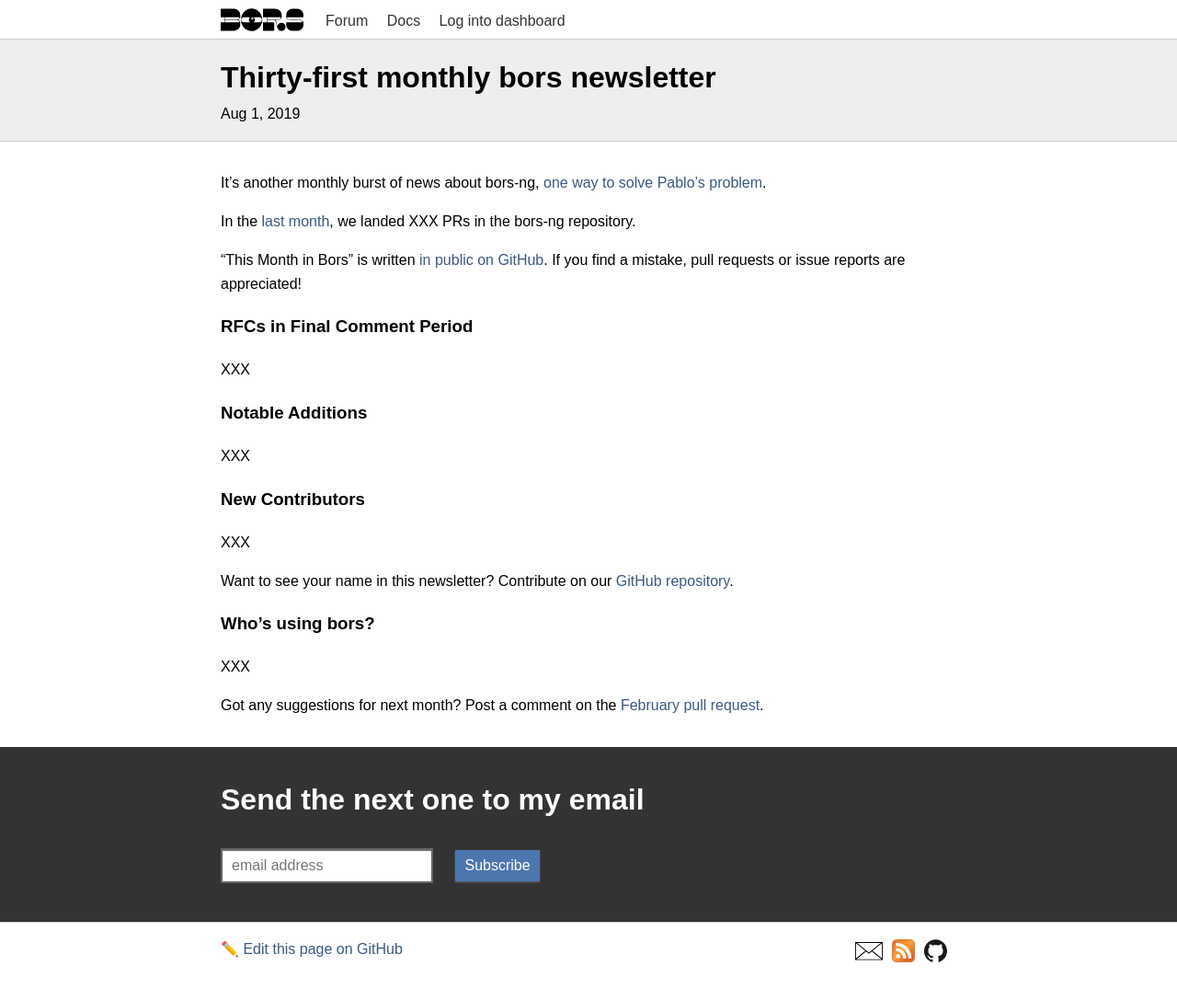
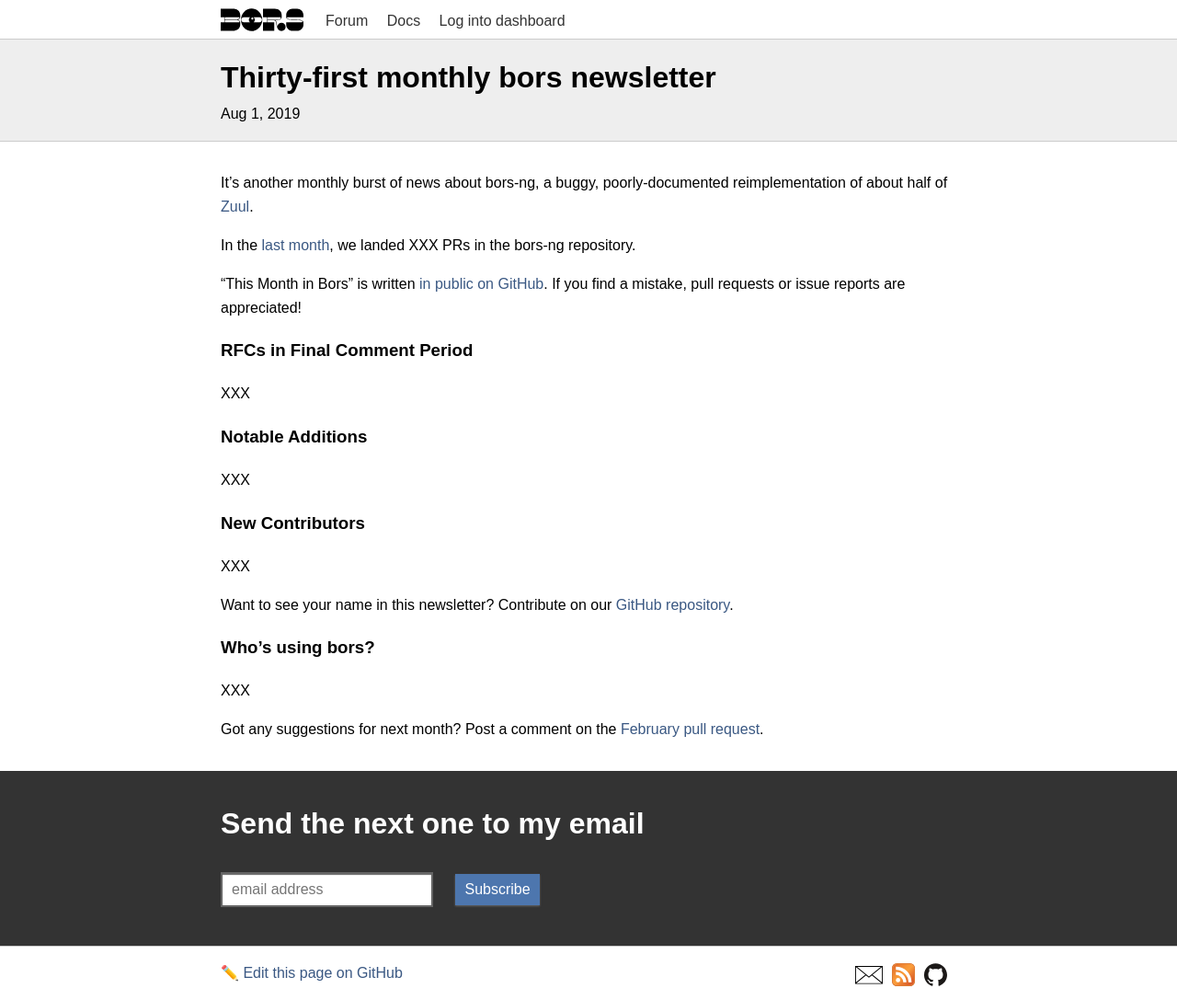
Before and after one commit to bors-ng/bors-ng.github.io, a Jekyll site: the page built from _posts/2019-08-01-tmib-31.md, in a window 1280 px wide. Shown: the whole page at 92% size. Built offline with Jekyll 4.4.1, drawn with Linux system fonts in a browser that asks for light colours; before the commit the page ends 1061 px from its top, so only the background shows below that.

Commit message:
Update 2019-08-01-tmib-31.md

```diff
--- a/_posts/2019-08-01-tmib-31.md
+++ b/_posts/2019-08-01-tmib-31.md
@@ -6,7 +6,7 @@
 categories: newsletter
 ---
 
-It's another monthly burst of news about bors-ng, [one way to solve Pablo's problem](https://pyfound.blogspot.com/2019/06/python-language-summit-lightning-talks-part-2.html).
+It's another monthly burst of news about bors-ng, a buggy, poorly-documented reimplementation of about half of [Zuul](https://zuul-ci.org/docs/zuul/).
 
 In the [last month](https://github.com/bors-ng/bors-ng/pulls?utf8=%E2%9C%93&q=is%3Apr%20is%3Amerged%20closed%3A2019-07-01..2019-07-31),
 we landed XXX PRs in the bors-ng repository.
```
